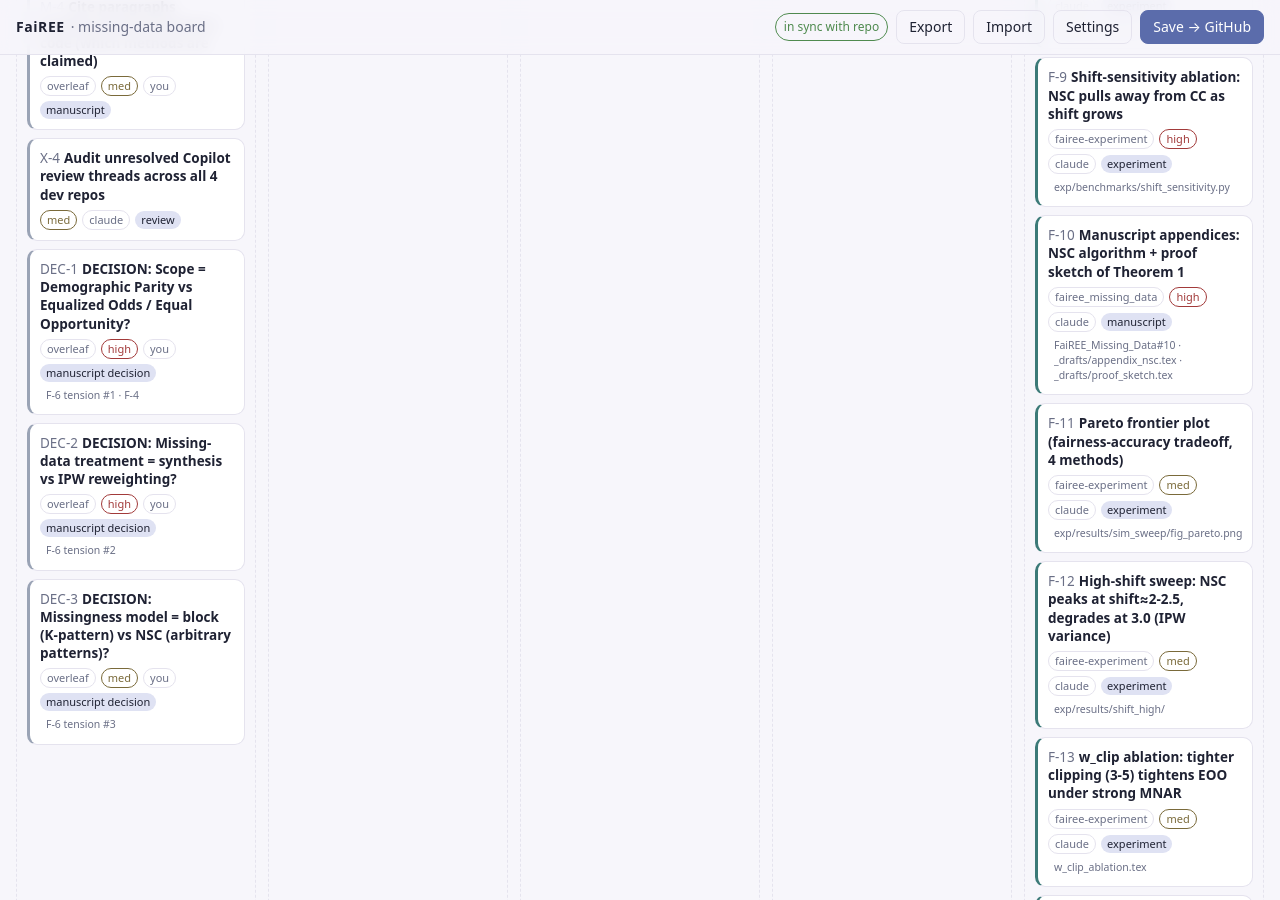
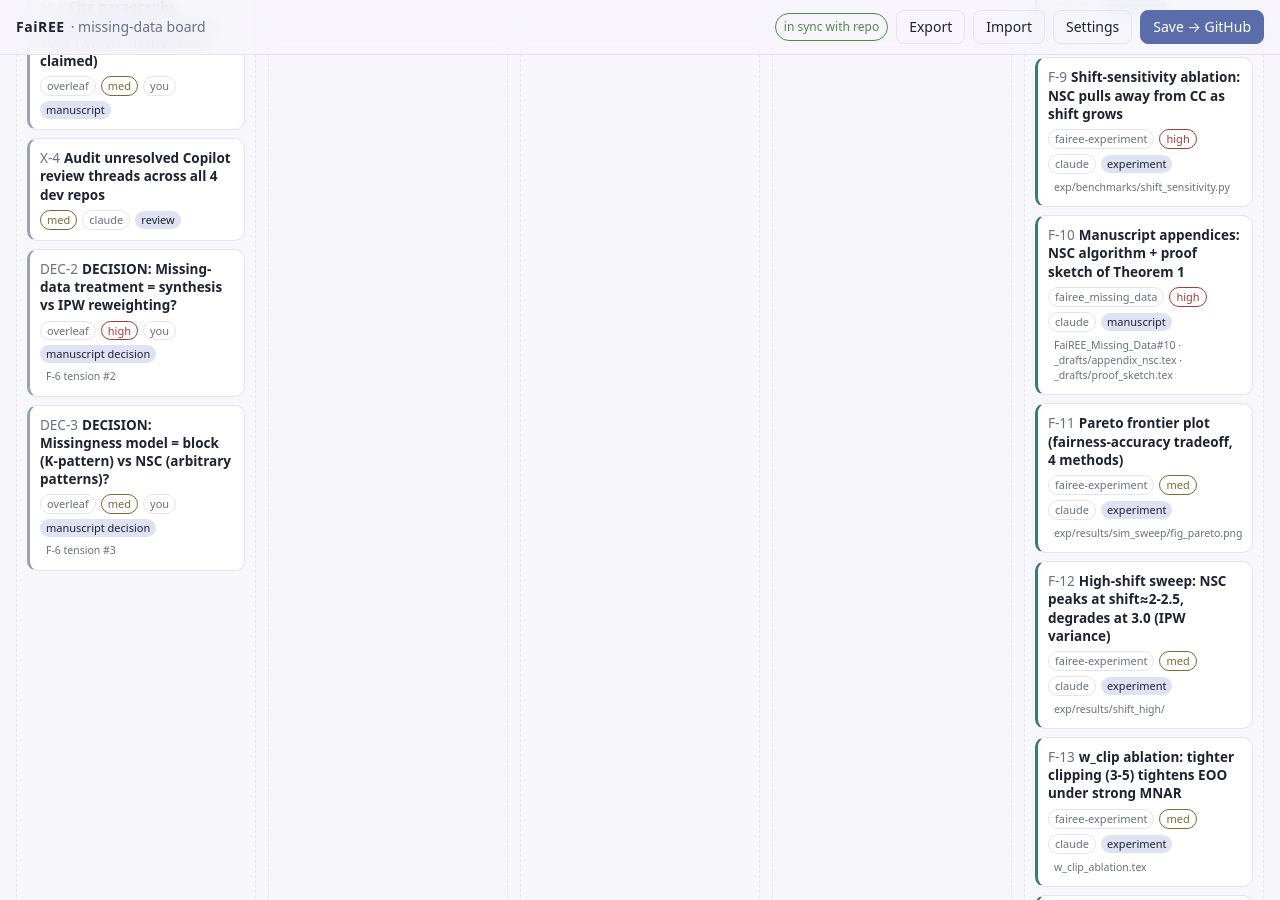
Before and after one commit to yulinl2/yulinl2.github.io, a Jekyll site: the page fairee-board/index.html, which Jekyll copies as it is, in a window 1280 px wide and 900 px high, scrolled down 3682 px. Built offline with Jekyll 4.4.1, drawn with Linux system fonts in a browser that asks for light colours; part of the change alters nothing that is shown; some of the changed text lies outside the part shown.

Commit message:
board: close DEC-1 (DP vs EOO scope)
Both notions are now supported as parallel options. FaiREE-DP variants
(binary + K-group) share all infrastructure with the EOO defaults.
Empirical sweep + Adult smoke + manuscript section linked.

```diff
--- a/fairee-board/assets/data/roadmap.json
+++ b/fairee-board/assets/data/roadmap.json
@@ -813,15 +813,20 @@
       "group": "M",
       "title": "DECISION: Scope = Demographic Parity vs Equalized Odds / Equal Opportunity?",
       "category": "manuscript decision",
-      "status": "proposed",
+      "status": "closed",
       "priority": "high",
       "owner": "you",
       "repo": "overleaf",
       "refs": [
         "F-6 tension #1",
-        "F-4"
+        "F-4",
+        "fairee_dp.py::FaiREEDPMissing",
+        "fairee_multigroup_dp.py::FaiREEMultiGroupDP",
+        "dp_extension.tex",
+        "exp/results/dp_vs_eoo/",
+        "exp/results/adult_dp/"
       ],
-      "detail": "Stub manuscript says f(x) ⊥ a (DP). Code + paper baseline = EOO/EO. Pick one; everything downstream (theorems, experiments, plots) depends on this."
+      "detail": "CLOSED 2026-05-30: Resolved by support for BOTH notions. EOO remains the FaiREE-paper default (matches §A.7 derivation, larger empirical study); DP added as FaiREEDPMissing + FaiREEMultiGroupDP sharing the same Beta-quantile / IPW / NSC / Bonferroni machinery. Manuscript section dp_extension.tex documents when to choose which. Empirically: at strict alpha=0.05/n=1500, DP remains useful (acc 0.57) while EOO degenerates to the trivial predictor (Beta admit set empty below sample-size floor). Joint Equalized Odds is flagged as future work in limitations.tex."
     },
     {
       "id": "DEC-2",
```
